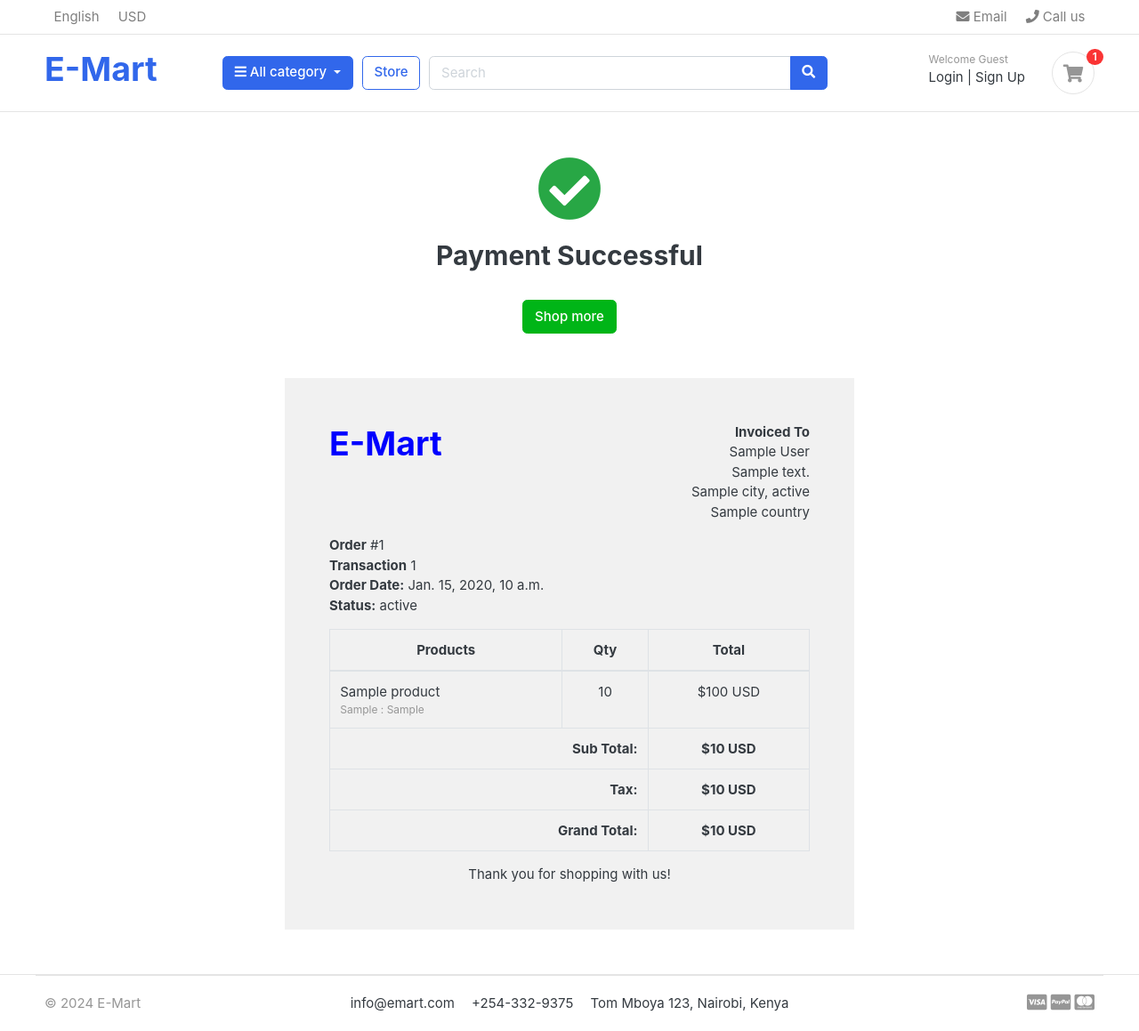
After one commit to azwdevops/e-mart, a Django app: template templates/orders/order_complete.html in a window 1280 px wide. The commit adds this page. Shown: the whole page at 89% size. Run offline with Django 4.2, Linux system fonts and the light colour scheme; the template is opened without the code that fills it: most values are stand-ins (such as "Sample title", 1, 10 or a date in 2020); some libraries are stand-ins or nearby versions; some web fonts are replaced.

Commit message:
added updating order after payment, redirecting to order completed page to show invoicem added custom django template such as multiply two numbers

```diff
--- /dev/null
+++ b/core/templatetags/custom_filters.py
@@ -0,0 +1,8 @@
+from django import template
+
+register = template.Library()
+
+
+@register.filter
+def multiply(value, arg):
+    return value * arg
--- a/orders/models.py
+++ b/orders/models.py
@@ -60,7 +60,7 @@ class OrderProduct(models.Model):
         User, on_delete=models.CASCADE, null=True, blank=True)
     product = models.ForeignKey(
         Product, on_delete=models.CASCADE, null=True, blank=True)
-    variation = models.ManyToManyField(
+    variations = models.ManyToManyField(
         Variation, blank=True)
     quantity = models.IntegerField()
     product_price = models.FloatField()
--- a/orders/urls.py
+++ b/orders/urls.py
@@ -5,4 +5,5 @@ from . import views
 urlpatterns = [
     path('place-order/', views.place_order, name='place_order'),
     path('make-payment/', views.make_payment, name='make_payment'),
+    path('order-complete/', views.order_complete, name='order_complete'),
 ]
--- /dev/null
+++ b/templates/orders/order_complete.html
@@ -0,0 +1,114 @@
+{% extends 'base.html' %} {% load static %} {% load custom_filters %} {% block content %}
+
+<div class="container" style="margin-top: 50px">
+  <center><i class="fas fa-check-circle" style="font-size: 72px; margin-bottom: 20px; color: #28a745"></i></center>
+  <h2 class="text-center">Payment Successful</h2>
+  <br />
+  <div class="text-center">
+    <a href="{% url 'store' %}" class="btn btn-success">Shop more</a>
+  </div>
+</div>
+
+<div class="container" style="margin: 0 auto; width: 50%; padding: 50px; background: #f1f1f1; margin-top: 50px; margin-bottom: 50px">
+  <div class="row invoice row-printable">
+    <div class="col-md-12">
+      <!-- col-lg-12 start here -->
+      <div class="panel panel-default plain" id="dash_0">
+        <!-- Start .panel -->
+        <div class="panel-body p30">
+          <div class="row">
+            <!-- Start .row -->
+            <div class="col-lg-6">
+              <!-- col-lg-6 start here -->
+              <div class="invoice-logo" style="font-size: 2rem; color: blue"><h1>E-Mart</h1></div>
+            </div>
+            <!-- col-lg-6 end here -->
+            <div class="col-lg-6">
+              <!-- col-lg-6 start here -->
+              <div class="invoice-from">
+                <ul class="list-unstyled text-right">
+                  <li><strong>Invoiced To</strong></li>
+                  <li>{{order.full_name}}</li>
+                  <li>{{order.full_address}}</li>
+                  <li>{{order.city}}, {{order.state}}</li>
+                  <li>{{order.country}}</li>
+                </ul>
+              </div>
+            </div>
+            <!-- col-lg-6 end here -->
+            <div class="col-lg-12">
+              <!-- col-lg-12 start here -->
+              <div class="invoice-details mt25">
+                <div class="well">
+                  <ul class="list-unstyled mb0">
+                    <li><strong>Order</strong> #{{order.order_number}}</li>
+                    <li><strong>Transaction</strong> {{payment.payment_id}}</li>
+                    <li><strong>Order Date:</strong> {{order.created_at}}</li>
+                    <li><strong>Status:</strong> {{payment.status}}</li>
+                  </ul>
+                </div>
+              </div>
+
+              <div class="invoice-items">
+                <div class="table-responsive" style="overflow: hidden; outline: none" tabindex="0">
+                  <table class="table table-bordered">
+                    <thead>
+                      <tr>
+                        <th class="per70 text-center">Products</th>
+                        <th class="per5 text-center">Qty</th>
+                        <th class="per25 text-center">Total</th>
+                      </tr>
+                    </thead>
+                    <tbody>
+                      {% for product_item in order.orderproduct_set.all %}
+                      <tr>
+                        <td>
+                          {{product_item.product.product_name}}
+                          <p class="text-muted small">
+                            {% if product_item.variations.all %}
+                            <!-- prettier-ignore -->
+                            {% for variation in product_item.variations.all %}
+                            <!-- prettier-ignore -->
+                            {{variation.variation_category | capfirst }} : {{variation.variation_value | capfirst }}
+                            <br />
+                            {% endfor %} {% endif %}
+                          </p>
+                        </td>
+                        <td class="text-center">{{product_item.quantity}}</td>
+                        <td class="text-center">${{product_item.product_price|multiply:product_item.quantity}} USD</td>
+                      </tr>
+                      {% endfor %}
+                    </tbody>
+                    <tfoot>
+                      <tr>
+                        <th colspan="2" class="text-right">Sub Total:</th>
+                        <th class="text-center">${{order_sub_total}} USD</th>
+                      </tr>
+                      <tr>
+                        <th colspan="2" class="text-right">Tax:</th>
+                        <th class="text-center">${{order.tax}} USD</th>
+                      </tr>
+
+                      <tr>
+                        <th colspan="2" class="text-right">Grand Total:</th>
+                        <th class="text-center">${{order.order_total}} USD</th>
+                      </tr>
+                    </tfoot>
+                  </table>
+                </div>
+              </div>
+              <div class="invoice-footer mt25">
+                <p class="text-center">Thank you for shopping with us!</p>
+              </div>
+            </div>
+            <!-- col-lg-12 end here -->
+          </div>
+          <!-- End .row -->
+        </div>
+      </div>
+      <!-- End .panel -->
+    </div>
+    <!-- col-lg-12 end here -->
+  </div>
+</div>
+{% endblock content %}
```
Also changed, not shown: orders/views.py (+66 -23 lines), templates/orders/make_payment.html (+6 -9 lines), templates/orders/order_received_email.html (added, +8 -0 lines), core/templatetags/__init__.py (added), orders/migrations/0007_rename_variation_orderproduct_variations.py (added).
